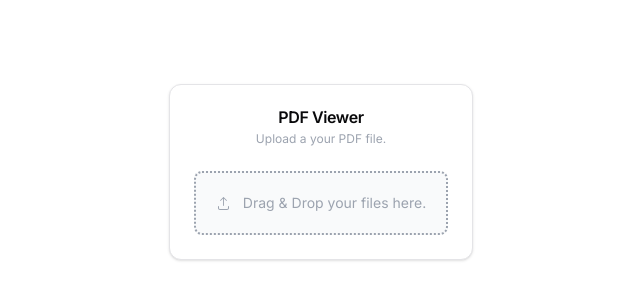
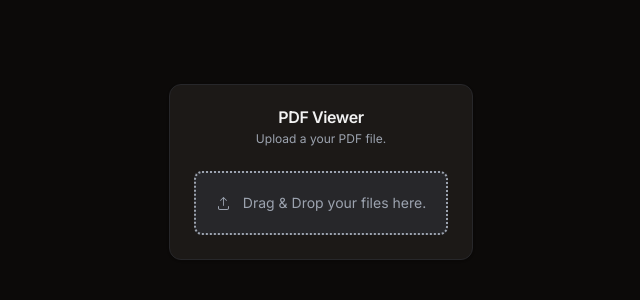
Before and after one commit to dayongkr/pdf-codit, a Next.js app: page / in a window 1280 px wide. Shown: the part 228-528 px from the top of the page, without its empty margins (319-959 px from the left). Built offline with nearby package versions, Linux system fonts and the light colour scheme.

Commit message:
design: change to dark mode and global layout

```diff
--- a/src/app/layout.tsx
+++ b/src/app/layout.tsx
@@ -2,6 +2,7 @@ import type { Metadata } from 'next'
 import { Inter } from 'next/font/google'
 import './globals.css'
 import { Toaster } from '@/components/ui/sonner'
+import { cn } from '@/lib/utils'
 
 const inter = Inter({ subsets: ['latin'] })
 
@@ -17,9 +18,9 @@ export default function RootLayout({
 }>) {
   return (
     <html lang="en">
-      <body className={inter.className}>
-        <div className="container flex h-dvh items-center justify-center">
-          <main>{children}</main>
+      <body className={cn(inter.className, 'dark')}>
+        <div className="h-dvh w-screen">
+          {children}
           <Toaster richColors />
         </div>
       </body>
--- a/src/app/page.tsx
+++ b/src/app/page.tsx
@@ -1,6 +1,6 @@
 'use client'
 
-import type { DragEvent } from 'react'
+import { useState, type DragEvent } from 'react'
 import {
   Card,
   CardContent,
@@ -12,17 +12,45 @@ import { UploadIcon } from '@radix-ui/react-icons'
 import { useRouter } from 'next/navigation'
 import { pdfStore } from '@/lib/store'
 import { toast } from 'sonner'
+import { cn } from '@/lib/utils'
+import type { PDFPageProxy } from 'pdfjs-dist'
+
+const getPDF = async (dataURL: string) => {
+  try {
+    const pdfjs = await import('pdfjs-dist')
+    await import('pdfjs-dist/webpack.mjs')
+    const loadingTask = pdfjs.getDocument({
+      url: dataURL,
+      cMapUrl: `https://unpkg.com/pdfjs-dist@${pdfjs.version}/cmaps/`,
+      cMapPacked: true
+    })
+    return await loadingTask.promise
+  } catch (error) {
+    console.log('Error loading PDF:', error)
+  }
+}
 
 export default function Home() {
+  const [hover, setHover] = useState(false)
   const router = useRouter()
-  const { setPdf } = pdfStore()
+  const { setPages, setCurrentPage } = pdfStore()
 
-  function readPDF(file: File, callback: (pdf: string) => void) {
+  function readPDF(file: File) {
     const reader = new FileReader()
-    reader.onload = function (e: ProgressEvent<FileReader>) {
+    reader.onload = async function (e: ProgressEvent<FileReader>) {
       if (typeof e.target?.result !== 'string')
         throw new Error('This file is not valid.')
-      callback(e.target.result)
+
+      const pdf = await getPDF(e.target.result)
+      if (!pdf) throw new Error('This file is not valid.')
+      const pagesList: PDFPageProxy[] = []
+      for (let i = 1; i <= pdf.numPages; i++) {
+        const page = await pdf.getPage(i)
+        pagesList.push(page)
+      }
+      setPages(pagesList)
+      setCurrentPage(1)
+      router.push('/viewer')
     }
     reader.readAsDataURL(file)
   }
@@ -45,15 +73,16 @@ export default function Home() {
         const file = dataTransferItem.getAsFile()
         if (!file) throw new Error('This file is not valid.')
 
-        readPDF(file, setPdf)
-        router.push('/viewer')
+        readPDF(file)
       }
     } catch (error) {
       if (error instanceof Error) toast.error(error.message)
+      setHover(false)
     }
   }
 
   return (
+    <div className="flex h-full w-full items-center justify-center">
       <Card>
         <CardHeader className="text-center">
           <CardTitle>PDF Viewer</CardTitle>
@@ -63,16 +92,24 @@ export default function Home() {
         </CardHeader>
         <CardContent>
           <div
-          className="flex items-center justify-center gap-3 rounded-lg border-2 border-dotted border-gray-400 bg-gray-50 p-5 text-sm text-gray-400"
+            className={cn(
+              'flex items-center justify-center gap-3 rounded-lg border-2 border-dotted border-gray-400 bg-secondary p-5 text-sm text-gray-400',
+              hover && 'border-primary text-primary'
+            )}
             onDrop={dropHandler}
             onDragOver={(e) => {
               e.preventDefault()
+              const dataTranferItemList = e.dataTransfer.items
+              if (dataTranferItemList[0].kind === 'file') setHover(true)
+              else setHover(false)
             }}
+            onDragLeave={() => setHover(false)}
           >
             <UploadIcon />
             Drag & Drop your files here.
           </div>
         </CardContent>
       </Card>
+    </div>
   )
 }
```
Lines whose indentation alone changed are shown as unchanged.
